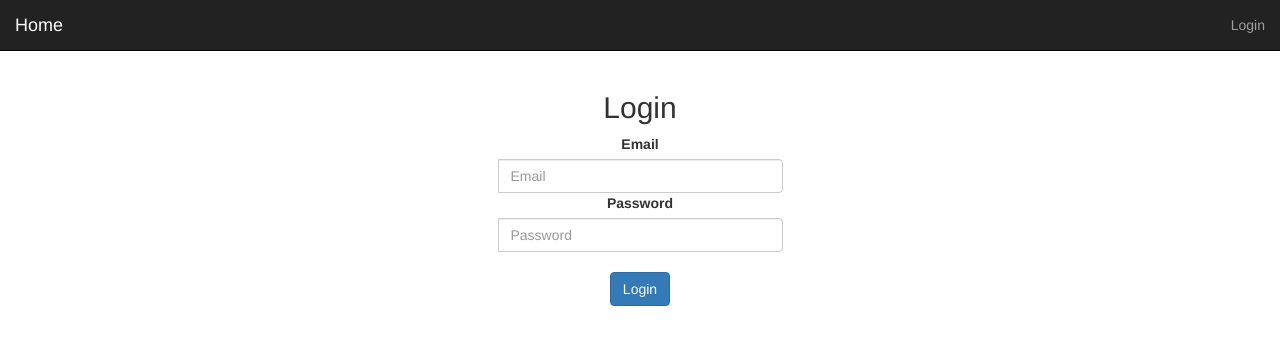
After one commit to james9909/home-server, a Flask app: page /login in a window 1280 px wide. The commit adds this page. Shown: the top 345 px of the page. Run offline with Flask 2, Linux system fonts and the light colour scheme; some libraries are stand-ins or nearby versions.

Commit message:
Add interface for logging in

```diff
--- a/server/app.py
+++ b/server/app.py
@@ -1,10 +1,28 @@
-from flask import Flask, render_template
+from flask import Flask, redirect, render_template, session
+
+import api
 
 app = Flask(__name__)
 
-@app.route("/")
+app.register_blueprint(api.users.blueprint, url_prefix="/api/users")
+
+with app.app_context():
+    from api.models import db, User
+    db.init_app(app)
+    db.create_all()
+
+@app.route("/", methods=["GET", "POST"])
 def index():
     return render_template("index.html")
 
+@app.route("/login", methods=["GET", "POST"])
+def login():
+    return render_template("login.html")
+
+@app.route("/logout", methods=["GET"])
+def logout():
+    session.clear()
+    return redirect("/")
+
 if __name__ == "__main__":
     app.run(host="0.0.0.0", port=8000)
--- /dev/null
+++ b/server/static/js/global.js
@@ -0,0 +1,8 @@
+function display_message(containerId, alertType, message, callback) {
+    $("#" + containerId).html("<div class=\"alert alert-" + alertType + "\">" + message + "</div>");
+    $("#" + containerId).hide().slideDown("fast", "swing", function() {
+        window.setTimeout(function () {
+            $("#" + containerId).slideUp("fast", "swing", callback);
+        }, message.length * 50);
+    });
+};
--- /dev/null
+++ b/server/static/js/login.js
@@ -0,0 +1,24 @@
+$("#login-form").on("submit", function(e) {
+    e.preventDefault();
+    var email = $("#email").val();
+    var password = $("#password").val();
+    login(email, password);
+})
+
+function login(email, password) {
+    $("#login").prop("disabled", "disabled");
+    $.post("/api/users/login", {
+        email: email,
+        password: password
+    }, function(data) {
+        if (data["success"] == 1) {
+            display_message("login-status", "success", data["message"], function() {
+                $("#login").removeAttr("disabled");
+            });
+        } else {
+            display_message("login-status", "danger", data["message"], function() {
+                $("#login").removeAttr("disabled");
+            });
+        }
+    });
+}
--- a/server/templates/base.html
+++ b/server/templates/base.html
@@ -9,6 +9,7 @@
         <link href="{{ url_for('static', filename='css/bootstrap.min.css') }}" rel="stylesheet">
         <script src="{{ url_for('static', filename='js/jquery.min.js') }}"></script>
         <script src="{{ url_for('static', filename='js/bootstrap.min.js') }}"></script>
+        <script src="{{ url_for('static', filename='js/global.js') }}"></script>
     </head>
 
     <body>
@@ -38,7 +39,7 @@
                             </ul>
                         </li>
                         {% else %}
-                        <li><a href="/login">Log in</a</li>
+                        <li><a href="/login">Login</a></li>
                         {% endif %}
                     </ul>
                 </div>
--- /dev/null
+++ b/server/templates/login.html
@@ -0,0 +1,30 @@
+{% extends "base.html" %}
+
+{% block body %}
+<center>
+    <div class="container">
+        <h2>Login</h2>
+
+        <div id="login-status"></div>
+
+        <form id="login-form">
+            <div class="row input-group col-md-3 center-block">
+                <label for="email">Email</label>
+                <input type="email" placeholder="Email" class="form-control" id="email" required="true">
+            </div>
+
+            <div class="row input-group col-md-3 center-block">
+                <label for="password">Password</label>
+                <input type="password" placeholder="Password" class="form-control" id="password" required="true">
+            </div>
+
+            <br>
+            <div class="row center-block">
+                <button id="login" type="submit" class="btn btn-primary">Login</button>
+            </div>
+        </form>
+    </div>
+</center>
+
+<script src="{{ url_for('static', filename='js/login.js') }}"></script>
+{% endblock body %}
```
Also changed, not shown: server/api/users.py (+3 -7 lines), 1 other file.
